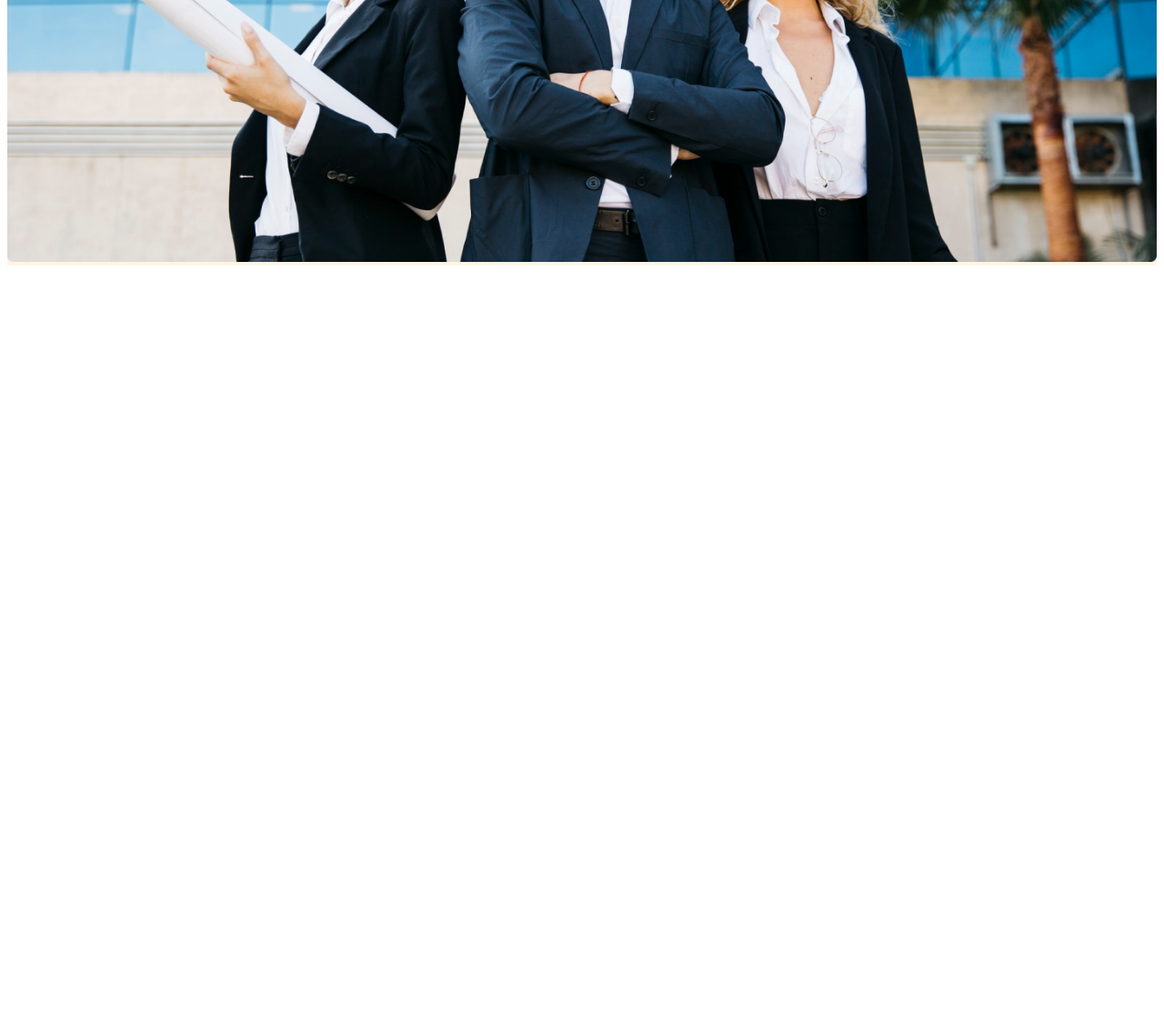
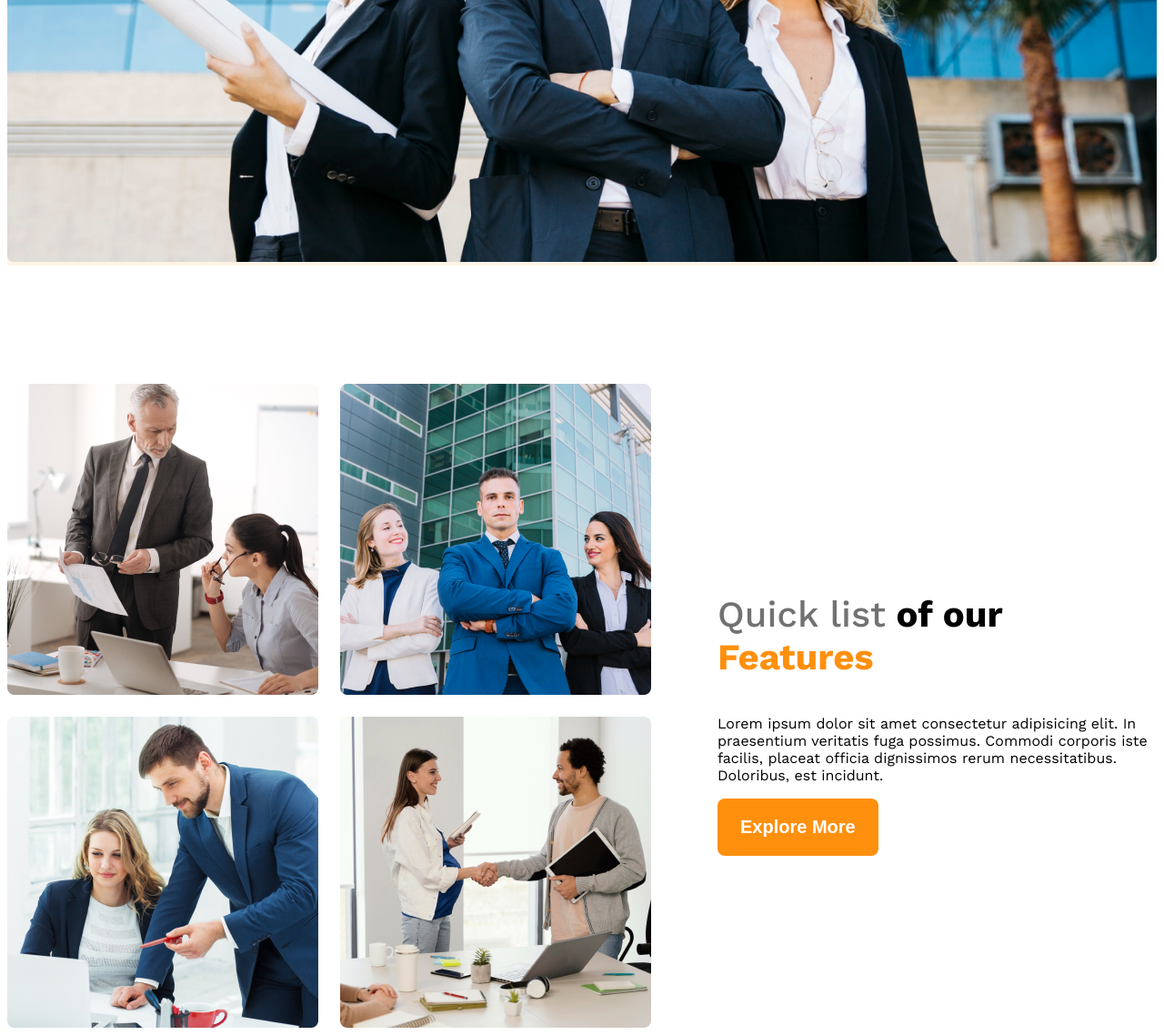
Before and after one commit to mahinabdullah04/G3-Architects, a plain HTML site: page index.html in a window 1280 px wide. Shown: the part 810-1948 px from the top of the page at 91% size. Before the commit the page ends 1110 px from the top, so only its background shows below. Drawn offline with nearby package versions, Linux system fonts and the light colour scheme.

Commit message:
created features section with images

```diff
--- a/index.html
+++ b/index.html
@@ -35,10 +35,32 @@
           </p>
           <button class="btn-primary">Explore More</button>
         </div>
-        <img  class = "banner-img" src="images/banner.png" alt="" />
+        <img class="banner-img" src="images/banner.png" alt="" />
       </div>
     </header>
-    <main></main>
+    <main>
+      <section class="teams display-flex">
+        <div class="teams-img-container">
+          <img
+            src="images/team1.png"
+            alt="2 architects discussing about features"
+          />
+          <img src="images/team2.png" alt="" />
+          <img src="images/team3.png" alt="" />
+          <img src="images/team4.png" alt="" />
+        </div>
+        <div class="our-features">
+          <h3 class="feature-title"><span id="quick-list" class="text-light-gray">Quick list</span> <span id="of-our"> of our</span> <span id="features"> Features</span></h3>
+          <p class="feature-description">
+            Lorem ipsum dolor sit amet consectetur adipisicing elit. In
+            praesentium veritatis fuga possimus. Commodi corporis iste facilis,
+            placeat officia dignissimos rerum necessitatibus. Doloribus, est
+            incidunt.
+          </p>
+          <button class="btn-primary">Explore More</button>
+        </div>
+      </section>
+    </main>
     <footer></footer>
   </body>
 </html>
--- a/styles/architects.css
+++ b/styles/architects.css
@@ -28,6 +28,13 @@
   font-size: 1.25rem;
   border-radius: 8px;
   border: none;
+}
+main {
+  max-width: 1440px;
+  margin: 0 auto;
+}
+main > section {
+  margin-top: 130px;
 }
 
 /* Header Styles */
@@ -68,6 +75,29 @@
 .banner-img {
   width: 100%;
 }
+/* Teams and features styles */
+.teams {
+  align-items: center;
+}
+.teams-img-container {
+  display: grid;
+  grid-template-columns: repeat(2, 1fr);
+  gap: 24px;
+}
+.our-features {
+  margin-left: 73px;
+  max-width: 530px;
+}
+.feature-title {
+  font-size: 2.5rem;
+  font-weight: 700;
+}
+#quick-list {
+  font-weight: 500;
+}
+#features {
+  color: #ff900e;
+}
 
 /* Responsive Media Query */
 
```
